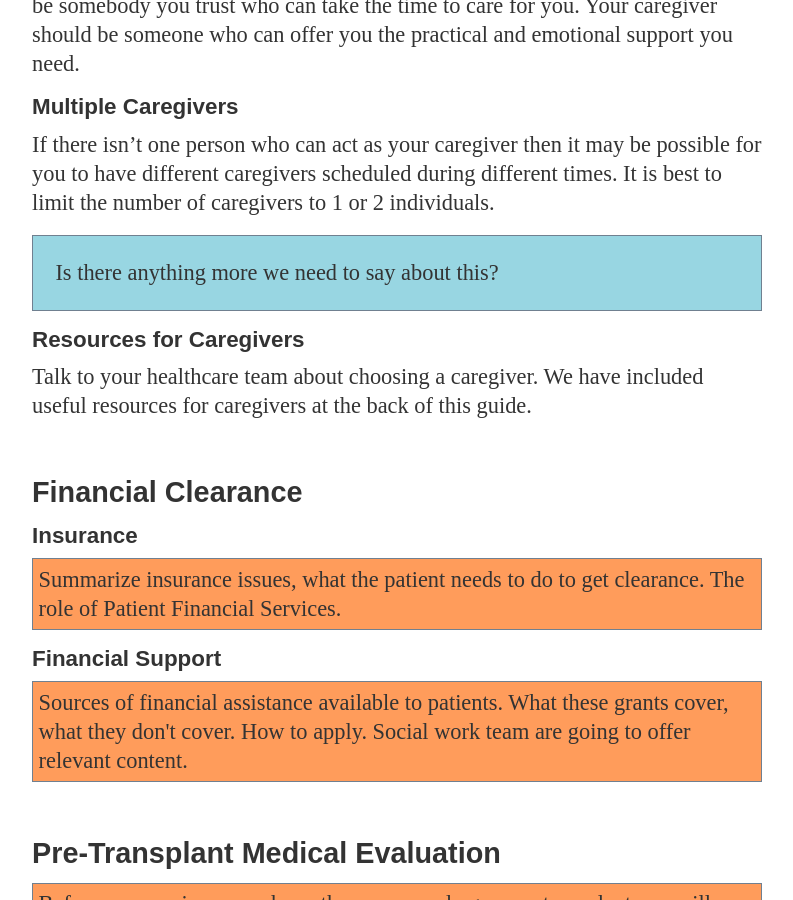
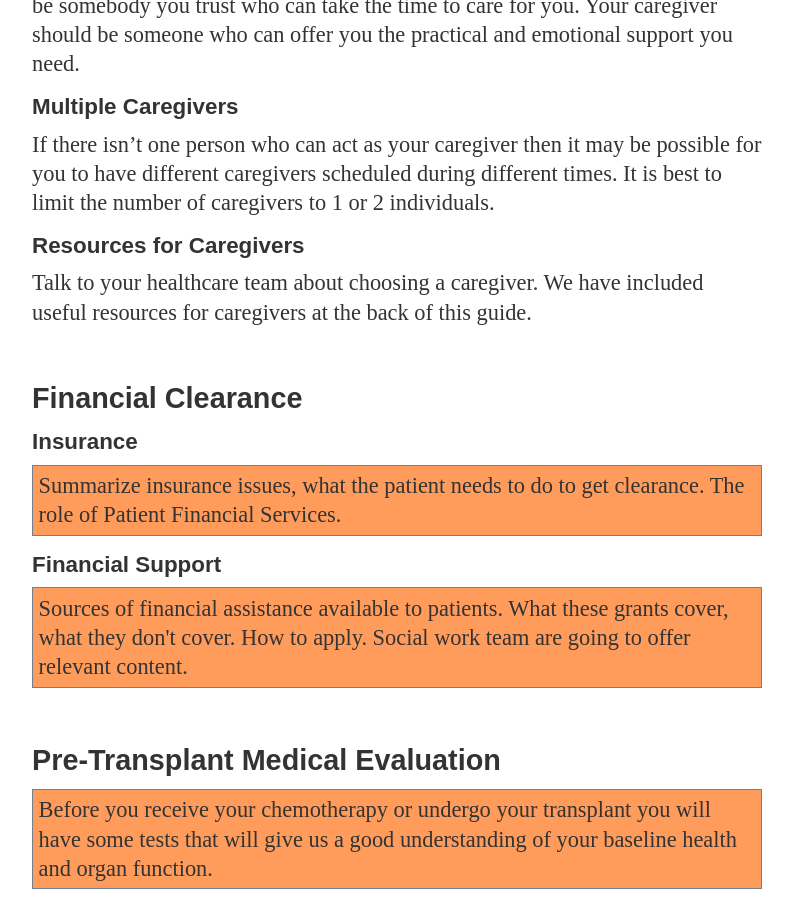
Before and after one commit to mskccpatiented/contentaudit, a Jekyll site: the page built from _posts/2012-11-19-auto-bmt-outpatient-guide-hybrid.md, in a window 1280 px wide and 900 px high, scrolled down 15303 px. Shown: the whole window, without its empty margins (128-921 px from the left). Built offline with Jekyll 4.4.1, drawn with Linux system fonts in a browser that asks for light colours; Markdown is read by kramdown in place of the engine named in the settings.

Commit message:
invisible elements removed

```diff
--- a/_posts/2012-11-19-auto-bmt-outpatient-guide-hybrid.md
+++ b/_posts/2012-11-19-auto-bmt-outpatient-guide-hybrid.md
@@ -223,8 +223,6 @@ Take time now to think about who you would like to be your caregiver. It should
 
 #### Multiple Caregivers
 If there isn't one person who can act as your caregiver then it may be possible for you to have different caregivers scheduled during different times. It is best to limit the number of caregivers to 1 or 2 individuals.
-
-<p class="question">Is there anything more we need to say about this?</p>
 
 #### Resources for Caregivers
 Talk to your healthcare team about choosing a caregiver. We have included useful resources for caregivers at the back of this guide.
```
